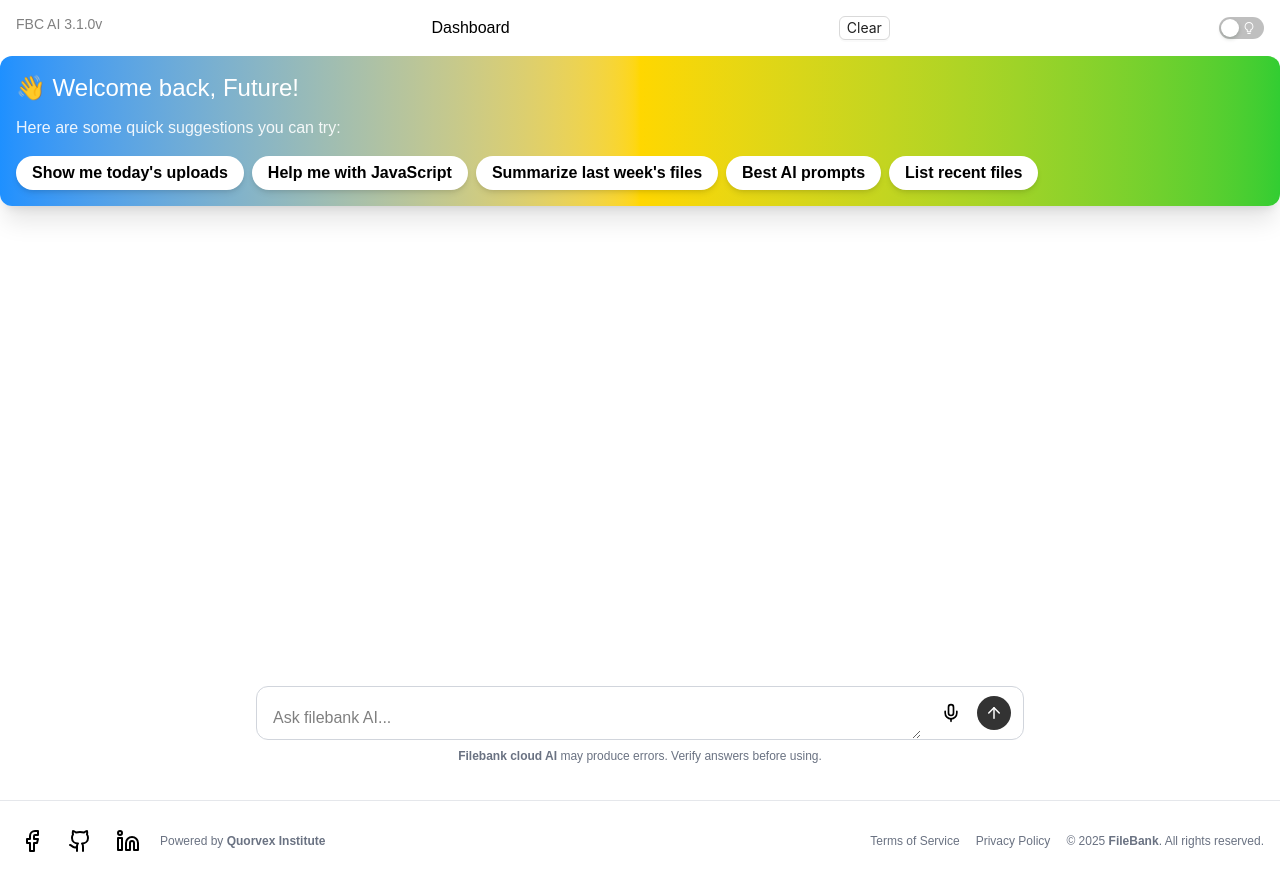
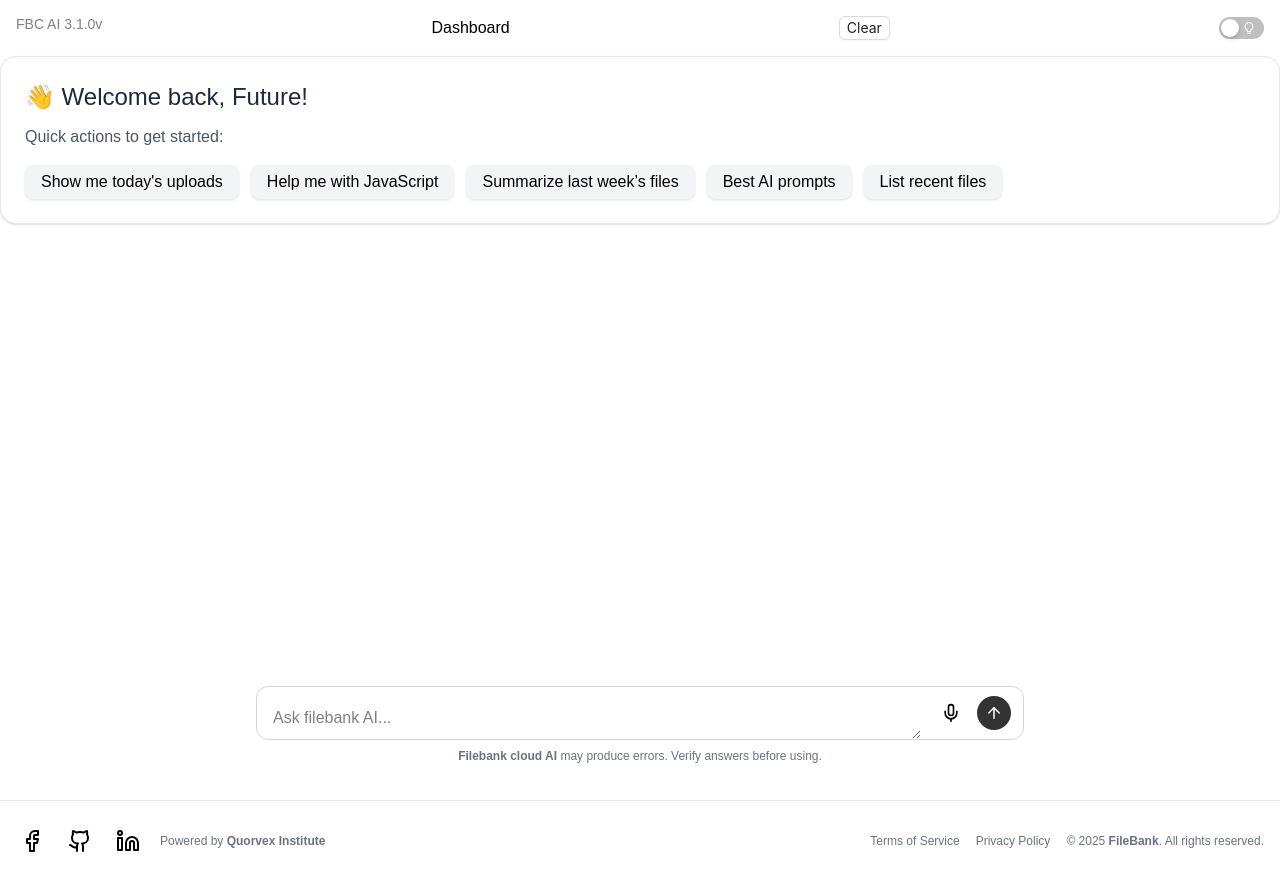
Before and after one commit to Ymffuture/Filebank, a React (Vite) app in the folder filebank-frontend/: page /full-screen-ai in a window 1280 px wide. Built offline with nearby package versions, Linux system fonts and the light colour scheme.

Commit message:
Update AIScreen.jsx

```diff
--- a/filebank-frontend/src/components/AIScreen.jsx
+++ b/filebank-frontend/src/components/AIScreen.jsx
@@ -255,16 +255,26 @@ const sendMessage = async (overrideInput) => {
       </header>
 
 
-<div className="p-4 bg-gradient-to-r from-[#1E90FF] via-[#FFD700] to-[#32CD32] rounded-xl shadow-xl mb-4">
-  <h2 className="text-xl md:text-2xl font-bold text-white mb-3 animate-fade-in-down">👋 Welcome back, Future!</h2>
-  <p className="text-sm md:text-base text-white/90 mb-4">Here are some quick suggestions you can try:</p>
+<div className="p-6 bg-white dark:bg-gray-800 border border-gray-200 dark:border-gray-700 rounded-2xl shadow-sm mb-6">
+  <h2 className="text-xl md:text-2xl font-semibold text-gray-800 dark:text-white mb-2 animate-fade-in-down">
+    👋 Welcome back, Future!
+  </h2>
+  <p className="text-sm md:text-base text-gray-600 dark:text-gray-300 mb-4">
+    Quick actions to get started:
+  </p>
 
-  <div className="flex flex-wrap gap-2">
-    {['Show me today\'s uploads', 'Help me with JavaScript', 'Summarize last week\'s files', 'Best AI prompts', 'List recent files'].map((suggestion, idx) => (
+  <div className="flex flex-wrap gap-3">
+    {[
+      "Show me today's uploads",
+      "Help me with JavaScript",
+      "Summarize last week’s files",
+      "Best AI prompts",
+      "List recent files"
+    ].map((suggestion, idx) => (
       <button
         key={idx}
         onClick={() => sendMessage(suggestion)}
-        className="bg-white hover:bg-gray-100 text-[#1E90FF] font-semibold px-4 py-2 rounded-full text-xs md:text-sm transition-all shadow-md hover:shadow-lg animate-fade-in"
+        className="px-4 py-2 text-sm font-medium rounded-lg bg-gray-100 hover:bg-gray-200 dark:bg-gray-700 dark:hover:bg-gray-600 text-gray-800 dark:text-gray-200 transition-all shadow-sm hover:shadow-md focus:outline-none focus:ring-2 focus:ring-sky-500"
       >
         {suggestion}
       </button>
```
